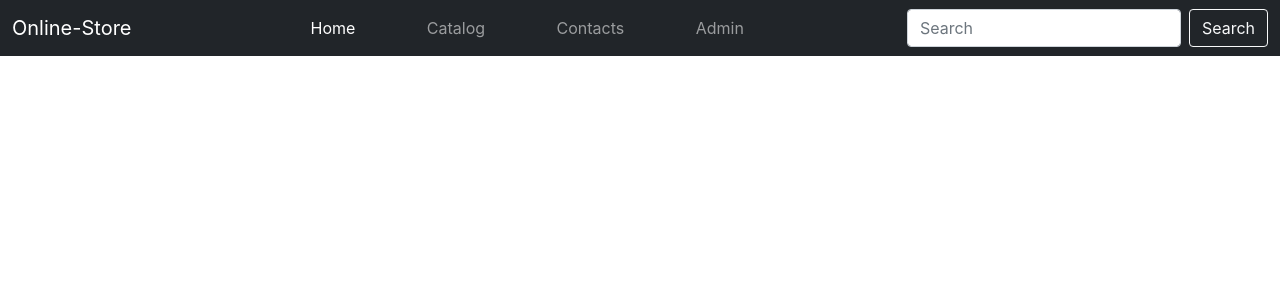
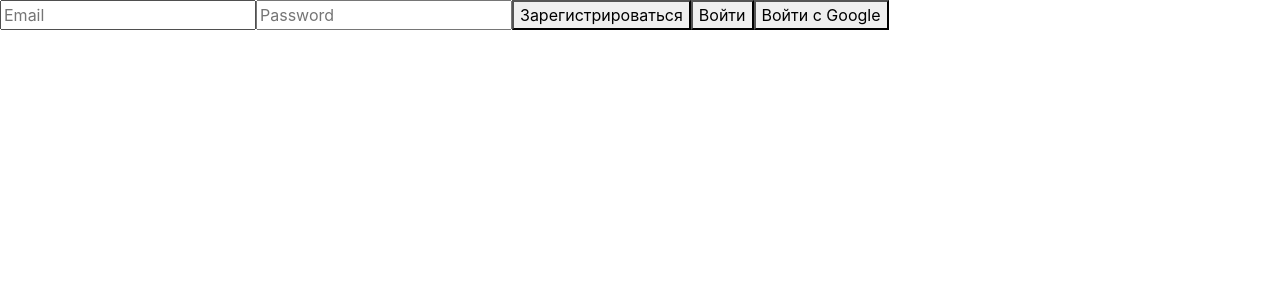
Before and after one commit to StasAnanas666/react-shop, a React (Create React App) app: page / in a window 1280 px wide. Shown: the top 300 px of the page. Built offline with nearby package versions, Linux system fonts and the light colour scheme.

Commit message:
add auth

```diff
--- a/src/App.js
+++ b/src/App.js
@@ -1,19 +1,39 @@
-import { BrowserRouter as Router, Routes, Route } from "react-router-dom";
+import { useEffect, useState } from "react";
+import firebase from "firebase/compat/app";
+import "firebase/compat/auth";
+import { firebaseConfig } from "./firebaseConfig";
+import {
+  BrowserRouter as Router,
+  Routes,
+  Route,
+  Navigate,
+} from "react-router-dom";
 import "./App.css";
+import Auth from "./components/Auth";
+import HomePage from "./components/HomePage";
 import Navigation from "./components/Navigation";
 import AdminPage from "./components/AdminPage";
+
+if (!firebase.apps.length) {
+  firebase.initializeApp(firebaseConfig);
+}
 
 function App() {
   return (
     <Router>
+      {!firebase.auth().currentUser ? (
+        <Auth />
+      ) : (
+        <>
         <Navigation />
-        <Routes>
-          {/* <Route path="/" element={<HomePage/>} />
-          <Route path="/catalog" element={<CatalogPage/>} />
-          <Route path="/contacts" element={<ContactsPage/>} /> */}
-          <Route path="/admin" element={<AdminPage/>} />
-        </Routes>
-        {/* <Footer/> */}
+          <Routes>
+            <Route path="/" element={<HomePage />} />
+            <Route path="/auth" element={<Auth />} />
+            <Route path="/admin" element={<AdminPage />} />
+          </Routes>
+        </>
+
+      )}
     </Router>
   );
 }
--- /dev/null
+++ b/src/components/Auth.js
@@ -0,0 +1,81 @@
+import React, { useState } from "react";
+import { Navigate } from "react-router-dom";
+import firebase from "firebase/compat/app";
+import "firebase/compat/auth";
+
+const Auth = () => {
+  const [email, setEmail] = useState("");
+  const [password, setPassword] = useState("");
+
+  //регистрация
+  const handleSignUp = async () => {
+    try {
+      await firebase.auth().createUserWithEmailAndPassword(email, password);
+      <Navigate to="/" />;
+    } catch (error) {
+      console.error(error);
+    }
+  };
+
+  //авторизация
+  const handleSignIn = async () => {
+    try {
+      await firebase.auth().signInWithEmailAndPassword(email, password);
+      <Navigate to="/" />;
+    } catch (error) {
+      console.error(error);
+    }
+  };
+
+  //выход из учетки
+  const handleSignOut = async () => {
+    try {
+      await firebase.auth().signOut();
+      <Navigate to="/auth" />;
+    } catch (error) {
+      console.error(error);
+    }
+  };
+
+  //аутентификация с гугл
+  const handleSignInWithGoogle = async () => {
+    const provider = new firebase.auth.GoogleAuthProvider();
+    try {
+      await firebase.auth().signInWithPopup(provider);
+      <Navigate to="/" />;
+    } catch (error) {
+      console.error(error);
+    }
+  };
+
+  return (
+    <div>
+      {firebase.auth().currentUser ? (
+        <div>
+          <p>Привет, {firebase.auth().currentUser.email}</p>
+          <button onClick={handleSignOut}>Выйти</button>
+        </div>
+      ) : (
+        <div>
+          <input
+            type="email"
+            placeholder="Email"
+            value={email}
+            onChange={(e) => setEmail(e.target.value)}
+          />
+          <input
+            type="password"
+            placeholder="Password"
+            value={password}
+            onChange={(e) => setPassword(e.target.value)}
+          />
+          <button onClick={handleSignUp}>Зарегистрироваться</button>
+          <button onClick={handleSignIn}>Войти</button>
+          <button onClick={handleSignInWithGoogle}>Войти с Google</button>
+        </div>
+      )}
+    </div>
+  );
+};
+
+export default Auth;
--- /dev/null
+++ b/src/components/HomePage.js
@@ -0,0 +1,7 @@
+const HomePage = () => {
+    return (
+        <h2>Hello user!</h2>
+    )
+}
+
+export default HomePage;
--- /dev/null
+++ b/src/firebaseConfig.js
@@ -0,0 +1,9 @@
+export const firebaseConfig = {
+  apiKey: "AIzaSyBDqK1yfp1NQtNLRiuKeyUxfouDnwgasXM",
+  authDomain: "react-project-6d871.firebaseapp.com",
+  projectId: "react-project-6d871",
+  storageBucket: "react-project-6d871.appspot.com",
+  messagingSenderId: "337655149213",
+  appId: "1:337655149213:web:64287dbdc435e413169a74",
+  measurementId: "G-5JY01310B4",
+};
```
Also changed, not shown: 1 other file (tests, documents, lock files or other folders).
